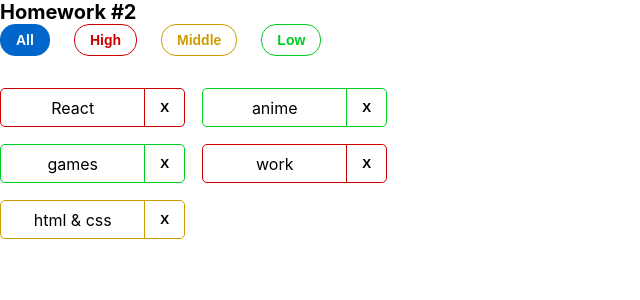
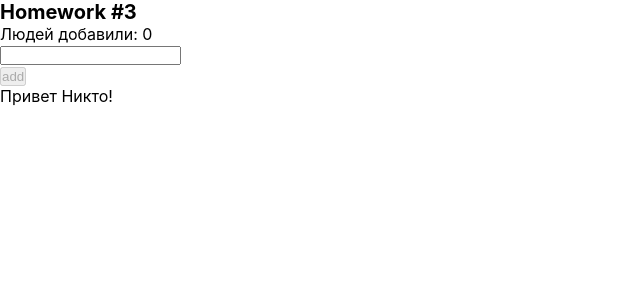
Before and after one commit to RustemMomynov/incubator-dz-02, a React (Create React App) app: page /#/ in a window 1280 px wide. Shown: the top 300 px of the page, without its empty margins (0-640 px from the left). Built offline with nearby package versions, Linux system fonts and the light colour scheme.

Commit message:
03 is done without design

```diff
--- a/src/s1-main/App.tsx
+++ b/src/s1-main/App.tsx
@@ -1,14 +1,15 @@
 import s from "./App.module.css";
 import HW1 from "../s2-homeworks/hw01/HW1";
 import HW2 from "../s2-homeworks/hw02/HW2";
+import HW3 from "../s2-homeworks/hw03/HW3";
 
 function App() {
   return (
     <div className={s.App}>
       <div className={s.container}>
         {/* <HW1 /> */}
-        <HW2 />
-        {/*<HW3/>*/}
+        {/* <HW2 /> */}
+        <HW3 />
         {/*<HW4/>*/}
 
         {/*при выполнении дз 5 и более - закомментировать здесь дз 1-4, так как они есть внутри дз 5*/}
--- a/src/s2-homeworks/hw03/Greeting.tsx
+++ b/src/s2-homeworks/hw03/Greeting.tsx
@@ -1,20 +1,19 @@
-import React, {ChangeEvent, KeyboardEvent} from 'react'
-import s from './Greeting.module.css'
+import React, { ChangeEvent, KeyboardEvent } from "react";
+import s from "./Greeting.module.css";
 
 type GreetingPropsType = {
-    name: any // need to fix any
-    setNameCallback: any // need to fix any
-    addUser: any // need to fix any
-    onBlur: any // need to fix any
-    onEnter: any // need to fix any
-    error: any // need to fix any
-    totalUsers: any // need to fix any
-    lastUserName?: any // need to fix any
-}
+  name: string;
+  setNameCallback: (e: ChangeEvent<HTMLInputElement>) => void;
+  addUser: () => void;
+  onBlur: () => void;
+  onEnter: (e: KeyboardEvent<HTMLInputElement>) => void;
+  error: string;
+  totalUsers: number;
+  lastUserName?: string;
+};
 
 // презентационная компонента (для верстальщика)
-const Greeting: React.FC<GreetingPropsType> = (
-    {
+const Greeting: React.FC<GreetingPropsType> = ({
   name,
   setNameCallback,
   addUser,
@@ -23,36 +22,33 @@ const Greeting: React.FC<GreetingPropsType> = (
   error,
   totalUsers,
   lastUserName,
-    } // деструктуризация пропсов
-) => {
-    const inputClass = s.errorInput // need to fix with (?:)
+}) => {
+  const inputClass = error ? s.errorInput : "";
 
   return (
-        <div id={'hw3-form'} className={s.greetingForm}>
+    <div id={"hw3-form"} className={s.greetingForm}>
       <div className={s.text}>
-                {'Людей добавили: '}
-                <span id={'hw3-users-total'}>
-                    {totalUsers}
-                </span>
+        {"Людей добавили: "}
+        <span id={"hw3-users-total"}>{totalUsers}</span>
       </div>
 
       <div className={s.inputAndButtonContainer}>
         <div>
           <input
-                        id={'hw3-input'}
+            id={"hw3-input"}
             value={name}
             onChange={setNameCallback}
             className={inputClass}
             onKeyDown={onEnter}
             onBlur={onBlur}
           />
-                    <div id={'hw3-error'} className={s.error}>
+          <div id={"hw3-error"} className={s.error}>
             {error}
           </div>
         </div>
 
         <button
-                    id={'hw3-button'}
+          id={"hw3-button"}
           onClick={addUser}
           className={s.button}
           disabled={!name.trim()}
@@ -63,11 +59,11 @@ const Greeting: React.FC<GreetingPropsType> = (
 
       {lastUserName && (
         <div className={s.greeting}>
-                    Привет <span id={'hw3-last-user'}>{lastUserName}</span>!
+          Привет <span id={"hw3-last-user"}>{lastUserName}</span>!
         </div>
       )}
     </div>
-    )
-}
+  );
+};
 
-export default Greeting
+export default Greeting;
--- a/src/s2-homeworks/hw03/GreetingContainer.tsx
+++ b/src/s2-homeworks/hw03/GreetingContainer.tsx
@@ -1,21 +1,40 @@
-import React, { ChangeEvent, KeyboardEvent, useState } from 'react'
-import Greeting from './Greeting'
-import { UserType } from './HW3'
+import React, { ChangeEvent, KeyboardEvent, useState } from "react";
+import Greeting from "./Greeting";
+import { UserType } from "./HW3";
 
 type GreetingContainerPropsType = {
-    users: any // need to fix any
-    addUserCallback: any // need to fix any
+  users: UserType[];
+  addUserCallback: (name: string) => void;
+};
+
+export const pureAddUser = (
+  name: string,
+  setError: (error: string) => void,
+  setName: (name: string) => void,
+  addUserCallback: (name: string) => void
+) => {
+  if (!name.trim()) {
+    setError("Ошибка! Введите имя!");
+  } else {
+    addUserCallback(name);
+    setName("");
   }
+};
 
-export const pureAddUser = (name: any, setError: any, setName: any, addUserCallback: any) => {
-    // если имя пустое - показать ошибку, иначе - добавить юзера и очистить инпут
+export const pureOnBlur = (name: string, setError: (error: string) => void) => {
+  if (!name) {
+    setError("Ошибка! Введите имя!");
   }
+};
 
-export const pureOnBlur = (name: any, setError: any) => { // если имя пустое - показать ошибку
+export const pureOnEnter = (
+  e: KeyboardEvent<HTMLInputElement>,
+  addUser: () => void
+) => {
+  if (e.key === "Enter") {
+    addUser();
   }
-
-export const pureOnEnter = (e: any, addUser: any) => { // если нажата кнопка Enter - добавить
-}
+};
 
 // более простой и понятный для новичков
 // function GreetingContainer(props: GreetingPropsType) {
@@ -26,28 +45,28 @@ const GreetingContainer: React.FC<GreetingContainerPropsType> = ({
   addUserCallback,
 }) => {
   // деструктуризация пропсов
-    const [name, setName] = useState<any>('') // need to fix any
-    const [error, setError] = useState<any>('') // need to fix any
+  const [name, setName] = useState<string>("");
+  const [error, setError] = useState<string>("");
 
-    const setNameCallback = (e: any) => { // need to fix any
-        setName('some name') // need to fix
+  const setNameCallback = (e: ChangeEvent<HTMLInputElement>) => {
+    setName(e.currentTarget.value);
 
-        error && setError('')
-    }
+    error && setError("");
+  };
   const addUser = () => {
-        pureAddUser(name, setError, setName, addUserCallback)
-    }
+    pureAddUser(name, setError, setName, addUserCallback);
+  };
 
   const onBlur = () => {
-        pureOnBlur(name, setError)
-    }
+    pureOnBlur(name, setError);
+  };
 
-    const onEnter = (e: any) => {
-        pureOnEnter(e, addUser)
-    }
+  const onEnter = (e: KeyboardEvent<HTMLInputElement>) => {
+    pureOnEnter(e, addUser);
+  };
 
-    const totalUsers = 0 // need to fix
-    const lastUserName = 'some name' // need to fix
+  const totalUsers = users.length;
+  const lastUserName = totalUsers > 0 ? users[totalUsers - 1].name : "Никто";
 
   return (
     <Greeting
@@ -60,7 +79,7 @@ const GreetingContainer: React.FC<GreetingContainerPropsType> = ({
       totalUsers={totalUsers}
       lastUserName={lastUserName}
     />
-    )
-}
+  );
+};
 
-export default GreetingContainer
+export default GreetingContainer;
--- a/src/s2-homeworks/hw03/HW3.tsx
+++ b/src/s2-homeworks/hw03/HW3.tsx
@@ -1,54 +1,47 @@
-import React, { useState } from 'react'
-import { v1 } from 'uuid'
-import s2 from '../../s1-main/App.module.css'
-import GreetingContainer from './GreetingContainer'
+import React, { useState } from "react";
+import { v1 } from "uuid";
+import s2 from "../../s1-main/App.module.css";
+import GreetingContainer from "./GreetingContainer";
 
 /*
-* 1 - описать тип UserType
-* 2 - указать нужный тип в useState с users
-* 3 - дописать типы и логику функции pureAddUserCallback и проверить её тестами
-* 4 - в файле GreetingContainer.tsx дописать типизацию пропсов
-* 5 - в файле GreetingContainer.tsx указать нужные типы в useState с name и error
-* 6 - в файле GreetingContainer.tsx дописать тип и логику функции setNameCallback
-* 7 - в файле GreetingContainer.tsx дописать логику функций pureAddUser, pureOnBlur, pureOnEnter и проверить их тестами
-* 8 - в файле GreetingContainer.tsx вычислить количество добавленных и имя последнего (totalUsers, lastUserName)
-* 9 - в файле Greeting.tsx дописать типизацию пропсов
-* 10 - в файле Greeting.tsx вычислить inputClass в зависимости от наличия ошибки
  * 11 - сделать стили в соответствии с дизайном
  * */
 
 // types
 export type UserType = {
-    _id: any // need to fix any
-    name: any // need to fix any
-}
+  _id: string;
+  name: string;
+};
 
-export const pureAddUserCallback = (name: any, setUsers: any, users: any) => { // need to fix any
-    const user = { // need to fix
-    }
-    setUsers([...users, user])
-}
+export const pureAddUserCallback = (
+  name: string,
+  setUsers: (users: UserType[]) => void,
+  users: UserType[]
+) => {
+  const user: UserType = {
+    _id: v1(),
+    name: name,
+  };
+  setUsers([...users, user]);
+};
 
 const HW3 = () => {
-    const [users, setUsers] = useState<any>([]) // need to fix any
+  const [users, setUsers] = useState<UserType[]>([]);
 
-    const addUserCallback = (name: any) => { // need to fix any
-        pureAddUserCallback(name, setUsers, users)
-    }
+  const addUserCallback = (name: string) => {
+    pureAddUserCallback(name, setUsers, users);
+  };
 
   return (
-        <div id={'hw3'}>
+    <div id={"hw3"}>
       <div className={s2.hwTitle}>Homework #3</div>
       {/*для автоматической проверки дз (не менять)*/}
 
       <div className={s2.hw}>
-                <GreetingContainer
-                    users={users}
-                    addUserCallback={addUserCallback}
-                />
+        <GreetingContainer users={users} addUserCallback={addUserCallback} />
       </div>
     </div>
-    )
-}
+  );
+};
 
-export default HW3
+export default HW3;
```
Lines whose indentation alone changed are shown as unchanged.
